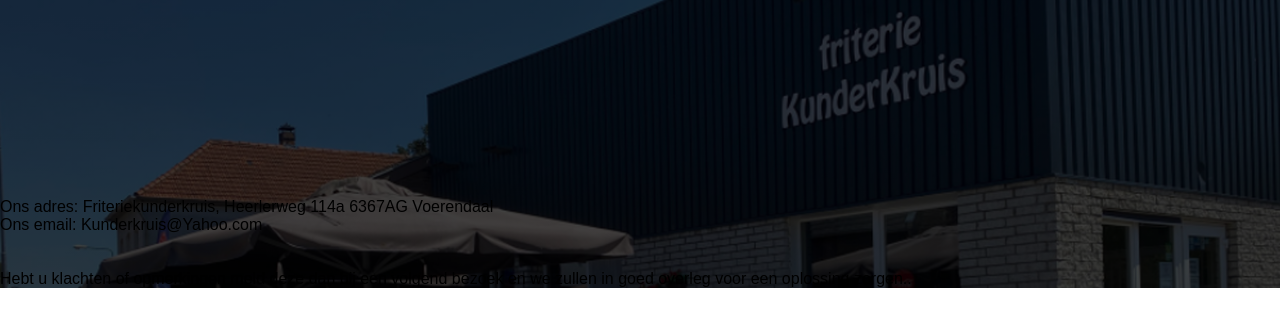
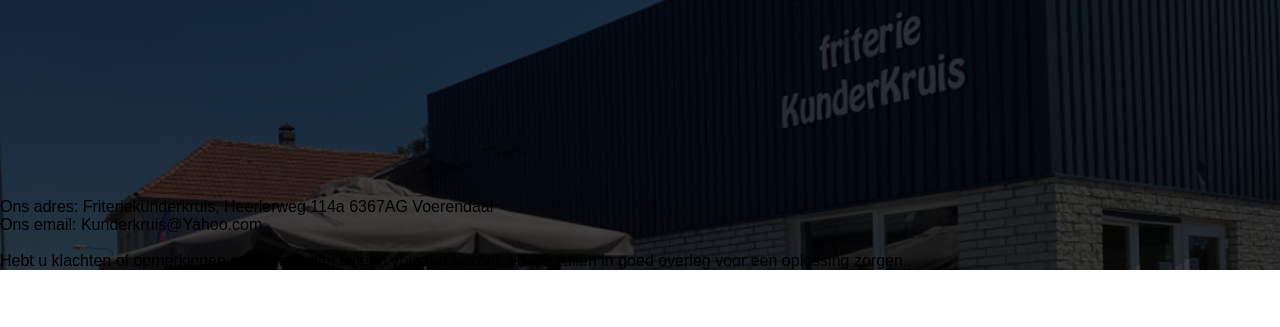
Before and after one commit to MarijnBergman/KunderKruis-site, a plain HTML site: page contact.html in a window 1280 px wide. Shown: the part 183-510 px from the top of the page. Drawn offline with Linux system fonts and the light colour scheme.

Commit message:
Update contact.html

```diff
--- a/contact.html
+++ b/contact.html
@@ -27,6 +27,7 @@
   <p> Ons email: Kunderkruis@Yahoo.com
 </p>
 <br/>
-</br> Hebt u klachten of opmerkingen meld deze dan bij een volgend bezoek en we zullen in goed overleg voor een oplossing zorgen..</br>
+<p> Hebt u klachten of opmerkingen meld deze dan bij een volgend bezoek en we zullen in goed overleg voor een oplossing zorgen..</p>
+        </div
 </body>
 </html>
```
